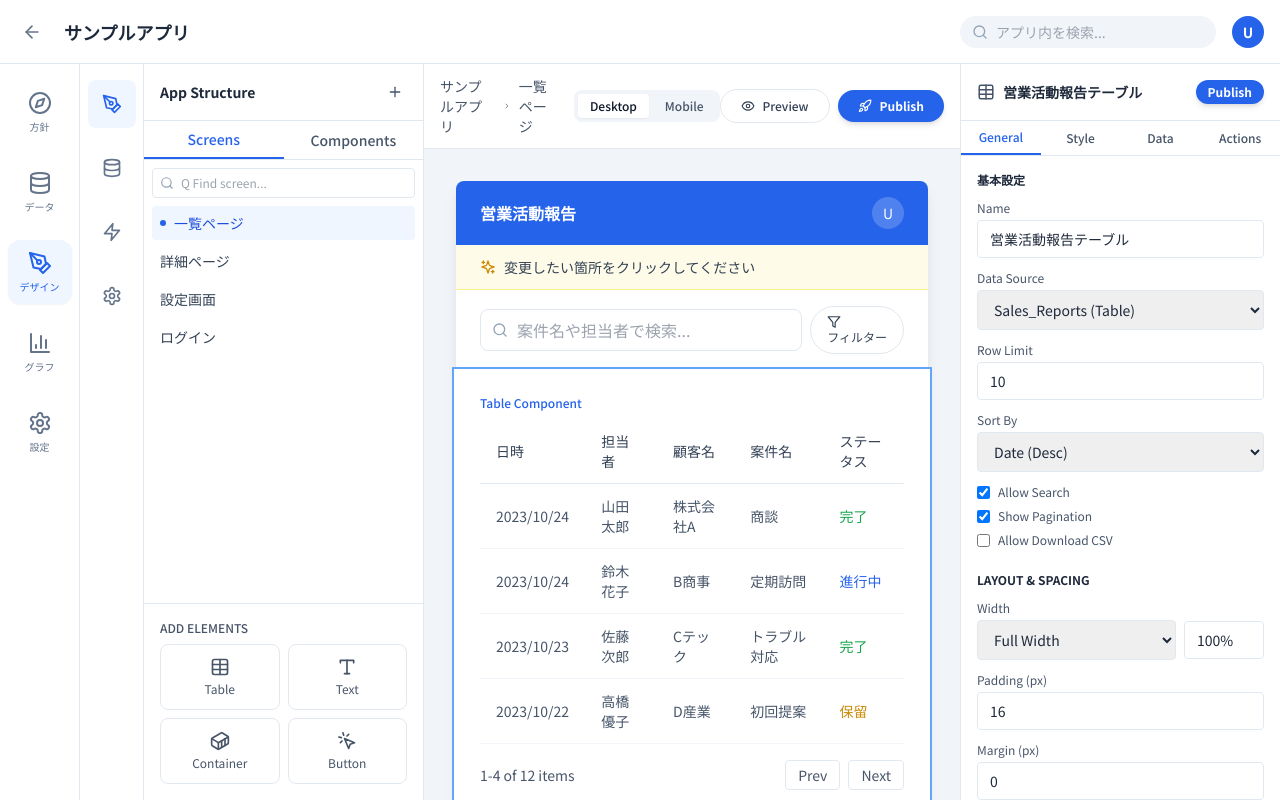
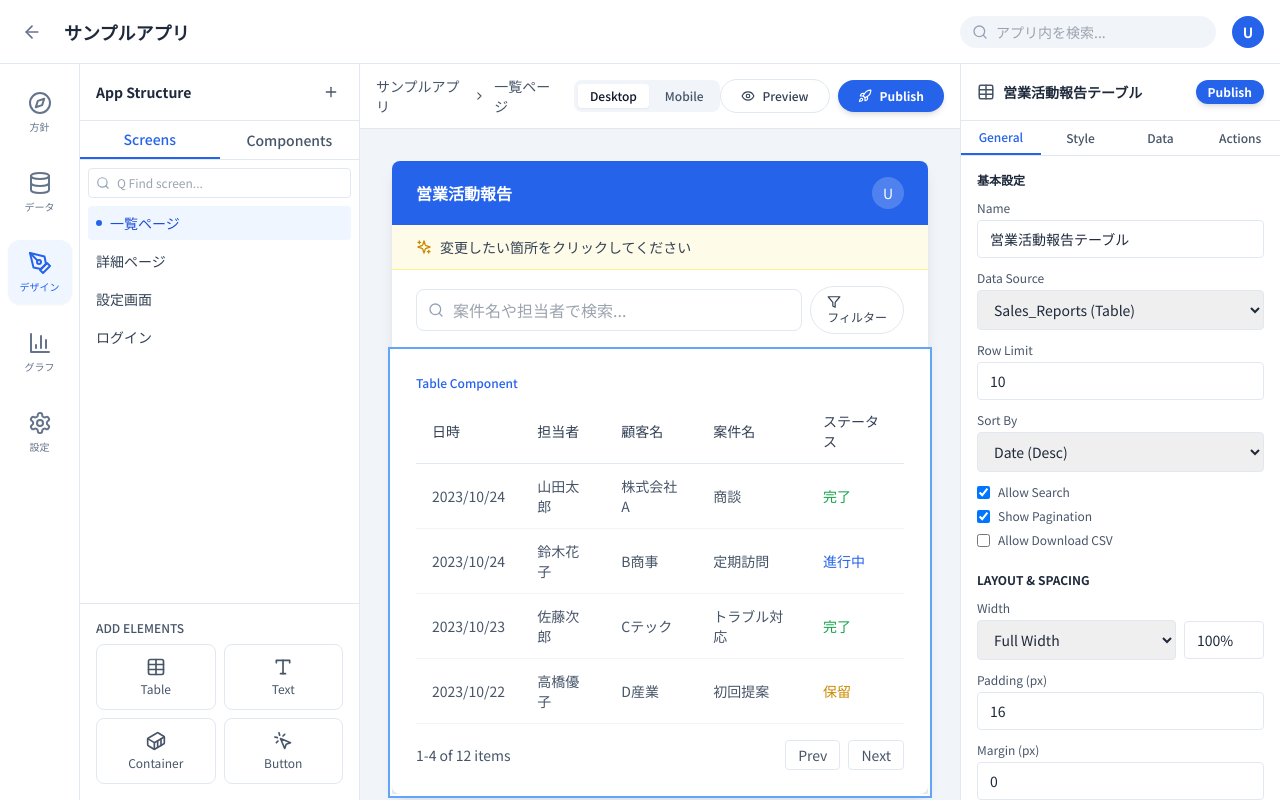
Before and after one commit to tsubasagit/appnavi, a React (Vite) app: page /apps/1 in a window 1280 px wide. Both pictures are taken after a click on the button "デザイン". Built offline with nearby package versions, Linux system fonts and the light colour scheme.

Commit message:
グローバルナビゲーション列を削除し、デザインタブで直接左サイドバーから表示

```diff
--- a/src/components/tabs/UITab.tsx
+++ b/src/components/tabs/UITab.tsx
@@ -1,9 +1,5 @@
 import { useState, useEffect } from 'react'
 import {
-  PenTool,
-  Database,
-  Zap,
-  Settings,
   Layout,
   Layers,
   Plus,
@@ -42,12 +38,7 @@ type Component = {
   children?: Component[]
 }
 
-type GlobalMode = 'design' | 'data' | 'automate' | 'settings'
-
 const UITab = () => {
-  // グローバルモード
-  const [globalMode, setGlobalMode] = useState<GlobalMode>('design')
-
   // 左サイドバー
   const [leftTab, setLeftTab] = useState<'screens' | 'components'>('screens')
   const [screens, setScreens] = useState<Screen[]>([
@@ -179,55 +170,7 @@ const UITab = () => {
 
   return (
     <div className="flex h-full bg-slate-50">
-      {/* A. グローバルナビゲーション (64px固定) */}
-      <div className="w-16 bg-white border-r border-slate-200 flex flex-col items-center py-4 space-y-4">
-        <button
-          onClick={() => setGlobalMode('design')}
-          className={`w-12 h-12 flex items-center justify-center rounded-lg transition ${
-            globalMode === 'design'
-              ? 'bg-blue-50 text-blue-600'
-              : 'text-slate-500 hover:bg-slate-50 hover:text-slate-700'
-          }`}
-          title="Design"
-        >
-          <PenTool size={20} />
-        </button>
-        <button
-          onClick={() => setGlobalMode('data')}
-          className={`w-12 h-12 flex items-center justify-center rounded-lg transition ${
-            globalMode === 'data'
-              ? 'bg-blue-50 text-blue-600'
-              : 'text-slate-500 hover:bg-slate-50 hover:text-slate-700'
-          }`}
-          title="Data"
-        >
-          <Database size={20} />
-        </button>
-        <button
-          onClick={() => setGlobalMode('automate')}
-          className={`w-12 h-12 flex items-center justify-center rounded-lg transition ${
-            globalMode === 'automate'
-              ? 'bg-blue-50 text-blue-600'
-              : 'text-slate-500 hover:bg-slate-50 hover:text-slate-700'
-          }`}
-          title="Automate"
-        >
-          <Zap size={20} />
-        </button>
-        <button
-          onClick={() => setGlobalMode('settings')}
-          className={`w-12 h-12 flex items-center justify-center rounded-lg transition ${
-            globalMode === 'settings'
-              ? 'bg-blue-50 text-blue-600'
-              : 'text-slate-500 hover:bg-slate-50 hover:text-slate-700'
-          }`}
-          title="Settings"
-        >
-          <Settings size={20} />
-        </button>
-      </div>
-
-      {/* B. 左サイドバー (280px固定) */}
+      {/* 左サイドバー (280px固定) */}
       <div className="w-[280px] bg-white border-r border-slate-200 flex flex-col h-full">
         {/* ヘッダー */}
         <div className="p-4 border-b border-slate-200 flex items-center justify-between">
@@ -410,7 +353,7 @@ const UITab = () => {
         </div>
       </div>
 
-      {/* C. メインエリア (flex-1) */}
+      {/* メインエリア (flex-1) */}
       <div className="flex-1 flex flex-col overflow-hidden">
         {/* ツールバー */}
         <div className="bg-white border-b border-slate-200 px-4 py-3 flex items-center justify-between">
@@ -562,7 +505,7 @@ const UITab = () => {
         </div>
       </div>
 
-      {/* D. 右サイドバー (320px固定) */}
+      {/* 右サイドバー (320px固定) */}
       <div className="w-[320px] bg-white border-l border-slate-200 flex flex-col h-full">
         {/* ヘッダー */}
         <div className="p-4 border-b border-slate-200 flex items-center justify-between">
```
